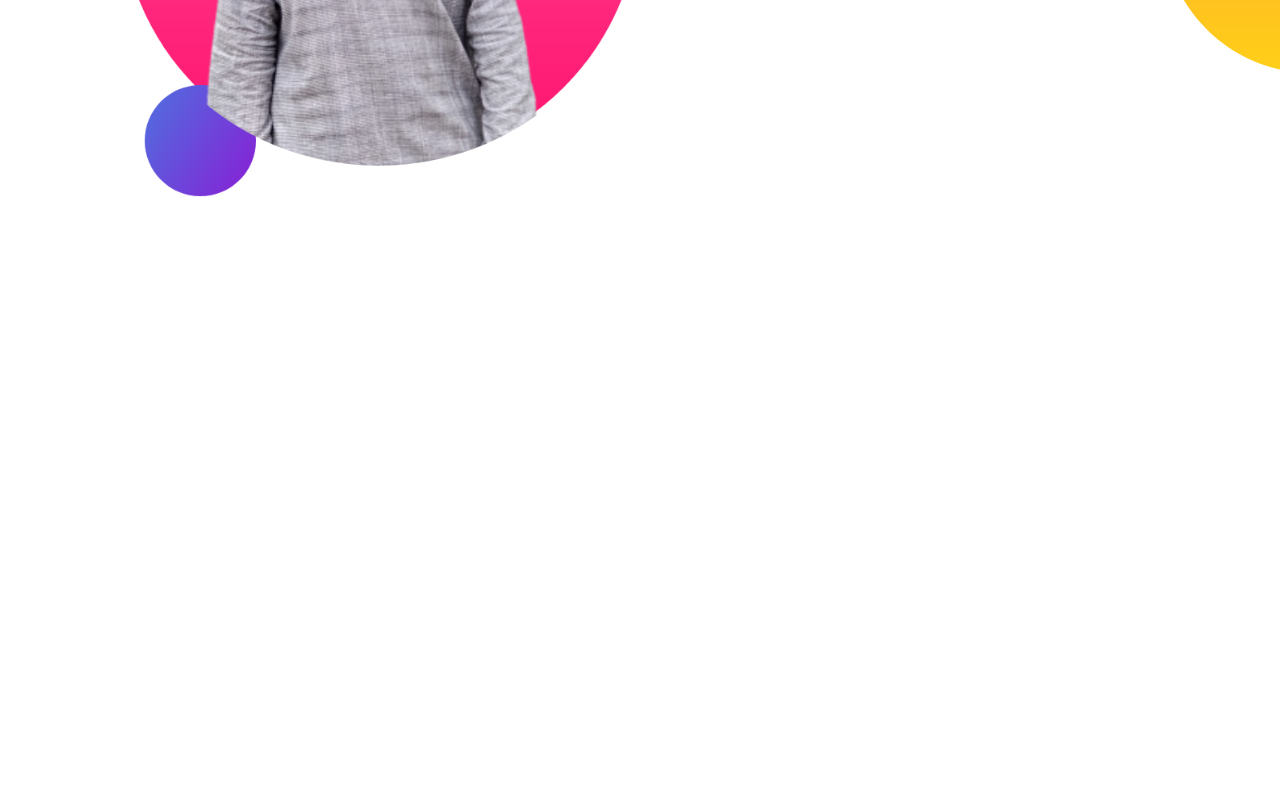
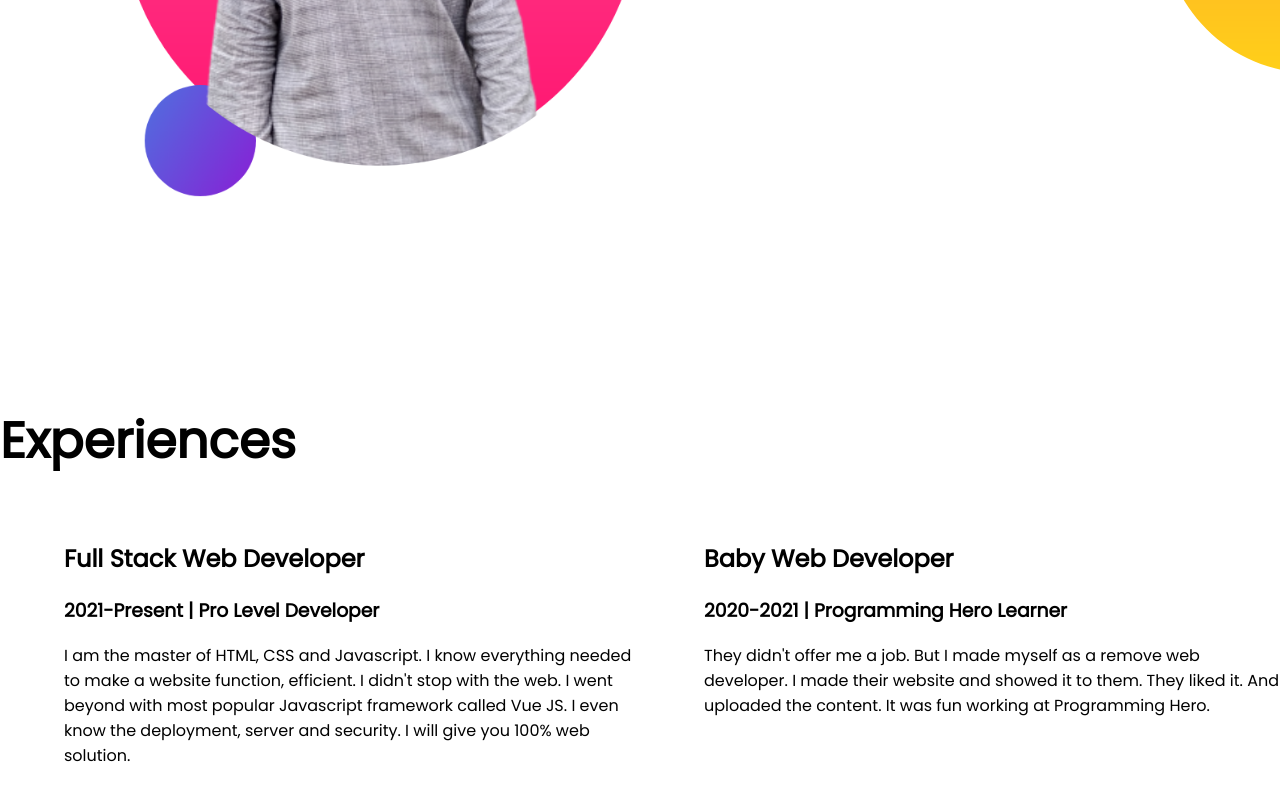
Before and after one commit to LabibIslam/developer-portfolio, a plain HTML site: page index.html in a window 1280 px wide. Shown: the part 1135-1935 px from the top of the page. Before the commit the page ends 1539 px from the top, so only its background shows below. Drawn offline with Linux system fonts and the light colour scheme.

Commit message:
added a new experience section

```diff
--- a/index.html
+++ b/index.html
@@ -10,7 +10,7 @@
     <link rel="stylesheet" href="style.css">
 </head>
 <body>
-    <section class="top-banner">
+    <section class="top-banner flexivble-container">
         <div class="half-width">
             <h1>Welcome to</h1>
             <h1><span class="orange-color">Labib Islam</span> World!!!</h1>
@@ -22,7 +22,7 @@
             <img src="images/labib-with-bg.png" alt="labib with backgrond">
         </div>
     </section>
-    <section class="dream-big">
+    <section class="dream-big flexivble-container">
         <div class="half-width">
             <img src="images/labib-with-bg-2.png" alt="labib with background 2">
         </div>
@@ -33,5 +33,20 @@
             <a target="_blank" href="" class="link-button">DOWNLOAD RESUME</a>
         </div>
     </section>
+    <section class="experience-area">
+        <h1>Experiences</h1>
+        <div class="flexivble-container">
+            <div class="half-width">
+                <h2>Full Stack Web Developer</h2>
+                <h3>2021-Present | Pro Level Developer</h3>
+                <p>I am the master of HTML, CSS and Javascript. I know everything needed to make a website function, efficient. I didn't stop with the web. I went beyond with most popular Javascript framework called Vue JS. I even know the deployment, server and security. I will give you 100% web solution.</p>
+            </div>
+            <div class="half-width">
+                <h2>Baby Web Developer</h2>
+                <h3>2020-2021 | Programming Hero Learner</h3>
+                <p>They didn't offer me a job. But I made myself as a remove web developer. I made their website and showed it to them. They liked it. And uploaded the content. It was fun working at Programming Hero.</p>
+            </div>
+        </div>
+    </section>
 </body>
 </html>
--- a/style.css
+++ b/style.css
@@ -8,7 +8,7 @@ h1 {
 .orange-color {
   color: orange;
 }
-section {
+.flexivble-container {
   display: flex;
   margin-bottom: 200px;
 }
```
